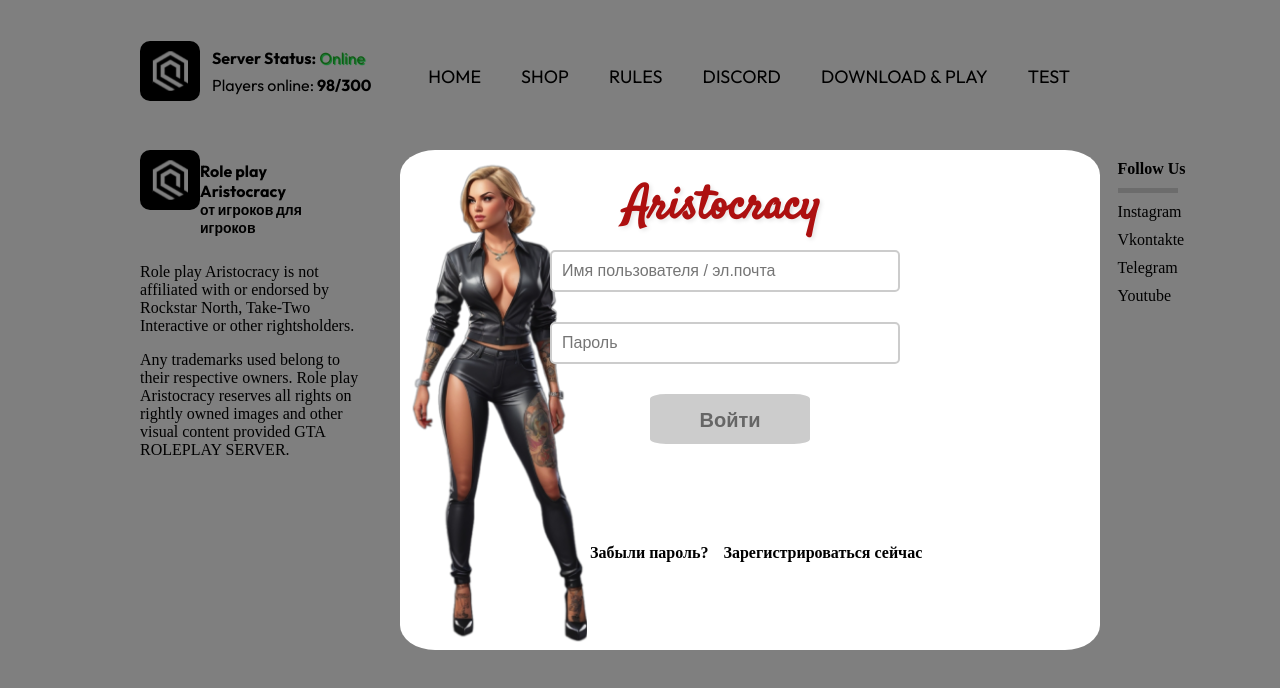
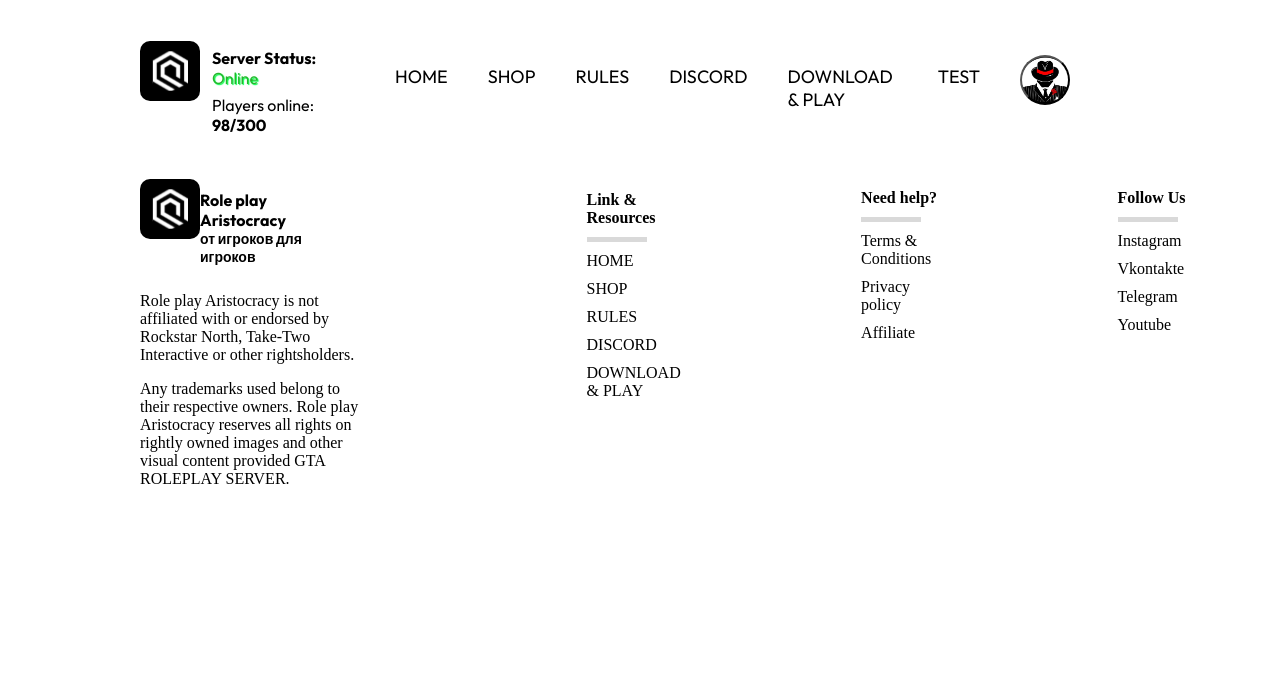
Before and after one commit to GTA5-RP-Aristocracy/site-front, a Vue app: page /test in a window 1280 px wide. Shown: the top 688 px of the page. Built offline with nearby package versions, Linux system fonts and the light colour scheme; a web font is replaced by a local one.

Commit message:
added profile with menus for different states, prescribed logic for VideoPopUp appearance

```diff
--- a/src/App.vue
+++ b/src/App.vue
@@ -40,6 +40,9 @@
                   <!-- временная страница для теста других компонентов -->
                   <router-link to="/test">TEST</router-link>
                 </li>
+                <li>
+                  <Avatar/>
+                </li>
               </ul>
             </div>
           </div>
@@ -54,6 +57,7 @@
 </template>
 
 <script setup lang="ts">
+import Avatar from './components/Avatar.vue';
 import { defineAsyncComponent, Suspense } from 'vue';
 
 const Loader = defineAsyncComponent(() => import('@/components/Loader.vue'));
--- /dev/null
+++ b/src/components/Avatar.vue
@@ -0,0 +1,125 @@
+<script lang="ts" setup>
+import { ref } from 'vue';
+import VideoPopUp from './VideoPopUp.vue';
+
+// Переменная для отслеживания состояния пользователя (залогинен или нет)
+const isLoggedIn = ref<boolean>(false);
+
+// Переменная для отслеживания видимости меню
+const isMenuVisible = ref<boolean>(false);
+
+// Переменная для отслеживания видимости компонента VideoPopUp
+const isVideoPopUpVisible = ref<boolean>(false);
+
+// Функция для переключения видимости меню
+const toggleMenuVisibility = (): void => {
+  isMenuVisible.value = !isMenuVisible.value;
+};
+
+// Функция для отображения VideoPopUp при нажатии на "Sign In"
+const showVideoPopUp = (): void => {
+  isVideoPopUpVisible.value = true;
+};
+
+// Функция для скрытия VideoPopUp при закрытии попапа
+const closeVideoPopUp = (): void => {
+  isVideoPopUpVisible.value = false;
+};
+
+// Функция для переключения состояния пользователя (для тестирования)
+const toggleLogin = (): void => {
+  isLoggedIn.value = !isLoggedIn.value;
+  isMenuVisible.value = false; // Скрываем меню при переключении состояния
+};
+</script>
+
+<template>
+  <div class="avatar">
+    <button class="avatar__btn" @click="toggleMenuVisibility">
+      <!-- Заменить на изображение пользователя или иконку -->
+    </button>
+    <!-- Меню для незалогиненного пользователя -->
+    <div
+      v-if="!isLoggedIn"
+      :class="['avatar__container-anonym', { 'is-visible': isMenuVisible }]"
+    >
+      <div class="avatar__container-one" @click="showVideoPopUp">Sign In</div>
+      <div class="avatar__container-two">Sign Up</div>
+    </div>
+    <!-- Меню для залогиненного пользователя -->
+    <div
+      v-if="isLoggedIn"
+      :class="['avatar__container-user', { 'is-visible': isMenuVisible }]"
+    >
+      <div class="avatar__container-user-one">Account</div>
+      <div class="avatar__container-user-two" @click="toggleLogin">Log out</div>
+    </div>
+  </div>
+
+  <!-- Компонент VideoPopUp -->
+  <VideoPopUp v-if="isVideoPopUpVisible" @close="closeVideoPopUp" />
+</template>
+
+<style scoped>
+.avatar {
+  margin-top: -10px;
+}
+
+.avatar__btn {
+  background-image: url(../assets/images/default-avatar.jpg);
+  height: 50px;
+  width: 50px;
+  color: brown;
+  border-radius: 50%;
+  background-size: cover;
+  background-position: -11px;
+  cursor: pointer;
+  transition: transform 0.3s ease;
+  position: relative;
+}
+
+.avatar__btn:hover {
+  transform: scale(1.1);
+  border: 2px solid var(--color-transition);
+}
+
+.avatar__container-anonym,
+.avatar__container-user {
+  margin-top: 65px;
+  gap: 10px;
+  color: white;
+  display: flex;
+  flex-direction: column;
+  align-items: left;
+  z-index: 99;
+  position: absolute;
+  opacity: 0;
+  transform: translateY(-10px);
+  transition: opacity 0.3s ease, transform 0.3s ease;
+}
+
+.avatar__container-anonym.is-visible,
+.avatar__container-user.is-visible {
+  opacity: 1;
+  transform: translateY(0);
+}
+
+.avatar__container-one,
+.avatar__container-user-one,
+.avatar__container-two,
+.avatar__container-user-two {
+  border-radius: 5%;
+  width: 140px;
+  padding: 10px;
+  border: 2px solid #938d8d;
+  background-image: linear-gradient(to right, #171a21, #3c3f48);
+  cursor: pointer;
+}
+
+.avatar__container-one:hover,
+.avatar__container-two:hover,
+.avatar__container-user-one:hover,
+.avatar__container-user-two:hover {
+  color: var(--color-transition);
+}
+</style>
--- a/src/components/VideoPopUp.vue
+++ b/src/components/VideoPopUp.vue
@@ -1,5 +1,8 @@
 <script lang='ts' setup>
 import { ref, computed, watch } from 'vue';
+
+// Определение событий
+const emit = defineEmits(['close']);
 
 const login = ref<string>('');
 const password = ref<string>('');
@@ -44,8 +47,8 @@ watch(password, (newValue) => {
 // Вычисляемое свойство для отслеживания валидности данных
 const isFormValid = computed(() => {
   return login.value.length >= 4 && login.value.length <= 32 &&
-         password.value.length >= 4 && password.value.length <= 40 &&
-         !loginError.value && !passwordError.value;
+  password.value.length >= 4 && password.value.length <= 40 &&
+  !loginError.value && !passwordError.value;
 });
 
 // Очистка полей ввода
@@ -65,6 +68,8 @@ function handleSubmit() {
 
 function closePopup() {
   isPopupVisible.value = false;
+  // Эмитим событие close в родительский компонент
+  emit('close');
 }
 
 function handleOverlayClick(event: MouseEvent) {
@@ -113,7 +118,6 @@ function handleKeyDown(event: KeyboardEvent) {
     </div>
   </div>
 </template>
-
 <style scoped>
 body {
   font-family: var(--font-family-outfit);
--- a/src/views/TEST.vue
+++ b/src/views/TEST.vue
@@ -1,13 +1,11 @@
 <script lang='ts' setup>
 import Footer from '@/components/Footer.vue';
-import VideoPopUp from '@/components/VideoPopUp.vue';
 import Preloader from '@/components/Preloader.vue';
 </script>
 
 <template>
   <div>
     <div class="test">
-      <VideoPopUp />
        <!-- <Preloader/> -->
     </div>
     <Footer/>
```
Also changed, not shown: src/components/Footer.vue (+9 -15 lines), src/assets/images/default-avatar.jpg (added), src/assets/images/leopard textures.webp (added).
